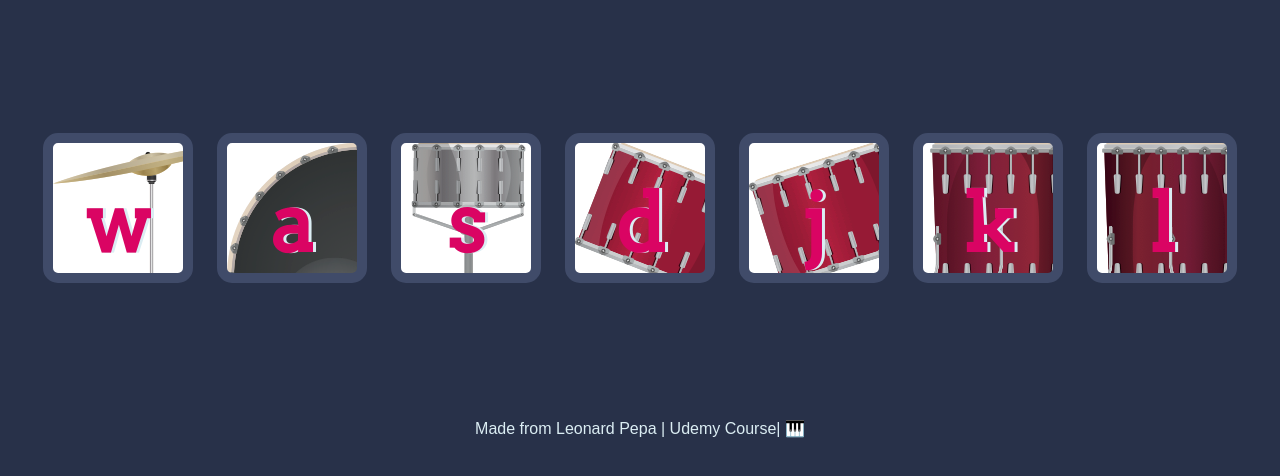
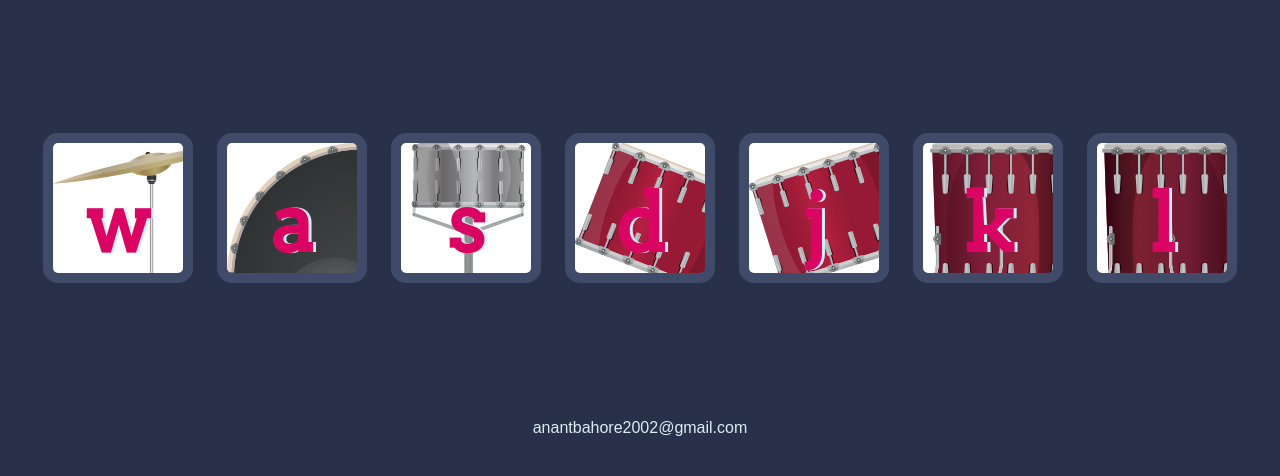
Before and after one commit to Anantbahore/Drum-Sound-Project, a plain HTML site: page index.html in a window 1280 px wide. Shown: the part 156-632 px from the top of the page. Drawn offline with Linux system fonts and the light colour scheme.

Commit message:
Update index.html

```diff
--- a/index.html
+++ b/index.html
@@ -22,7 +22,7 @@
       <button class="l drum">l</button>
     </div>
 
-    <footer>Made from Leonard Pepa | Udemy Course| 🎹</footer>
+    <footer> anantbahore2002@gmail.com</footer>
     <script src="index.js"></script>
   </body>
 </html>
```
